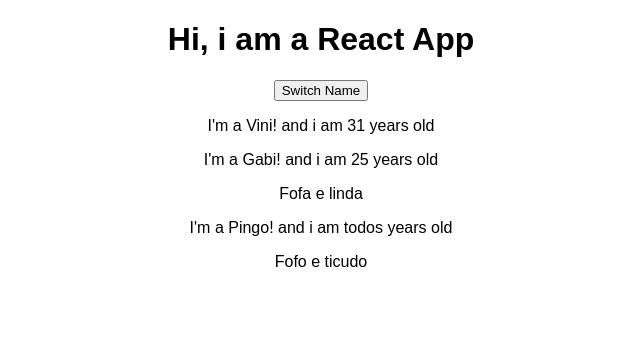
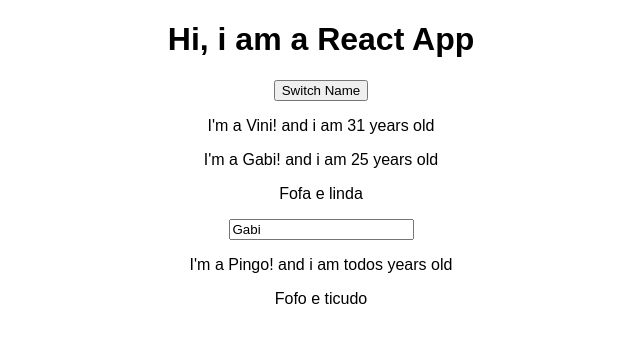
Before and after one commit to vinicechin/react-projects, a React (Create React App) app: page / in a window 1280 px wide. Shown: the top 342 px of the page, without its empty margins (319-959 px from the left). Built offline with nearby package versions, Linux system fonts and the light colour scheme.

Commit message:
Add two way binding to input on Person component

```diff
--- a/src/App.js
+++ b/src/App.js
@@ -21,6 +21,14 @@ class App extends Component {
     })
   }
 
+  nameChangedHandler = (event) => {
+    let persons = this.state.persons
+    persons[1].name = event.target.value
+    this.setState({
+      persons
+    })
+  }
+
   render() {
     return (
       <div className="App">
@@ -34,7 +42,8 @@ class App extends Component {
         </Person>
         <Person
           name={this.state.persons[1].name}
-          age={this.state.persons[1].age}>
+          age={this.state.persons[1].age}
+          changed={this.nameChangedHandler}>
             {this.state.persons[1].content}
         </Person>
         <Person
--- a/src/Person/Person.js
+++ b/src/Person/Person.js
@@ -5,6 +5,7 @@ const person = (props) => {
         <div>
             <p onClick={props.click}>I'm a { props.name }! and i am { props.age } years old</p>
             <p>{ props.children }</p>
+            { props.changed && <input type="text" value={props.name} onChange={props.changed} /> }
         </div>
     )
 }
```
